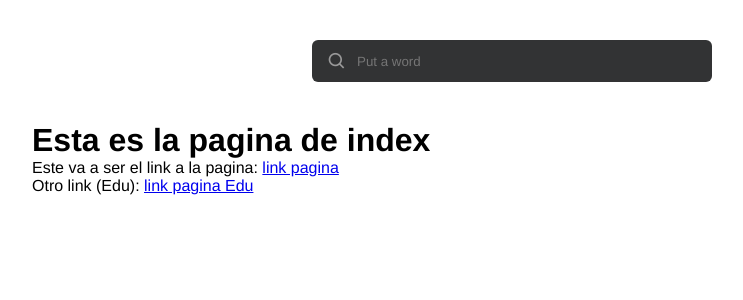
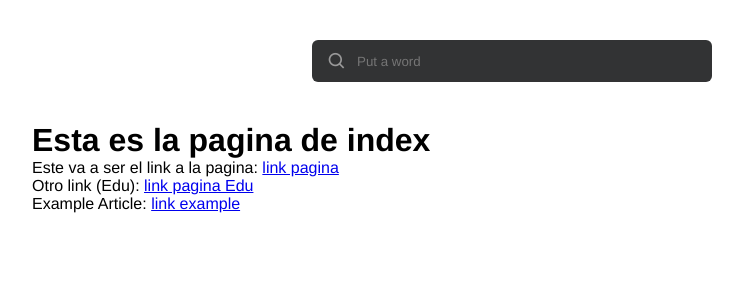
Before and after one commit to BCNGEEKS/Geekateca, a Jekyll site: the page built from index.md, in a window 1280 px wide. Shown: the top 300 px of the page, without its empty margins (128-871 px from the left). Built offline with Jekyll 4.4.1, drawn with Linux system fonts in a browser that asks for light colours.

Commit message:
Update index.md

```diff
--- a/index.md
+++ b/index.md
@@ -8,3 +8,5 @@ title: Index page
 Este va a ser el link a la pagina: [link pagina](./markdown.md)
 
 Otro link (Edu): [link pagina Edu](./MarkdownGuidelines.md)
+
+Example Article: [link example](./ArticleExample.md)
```
